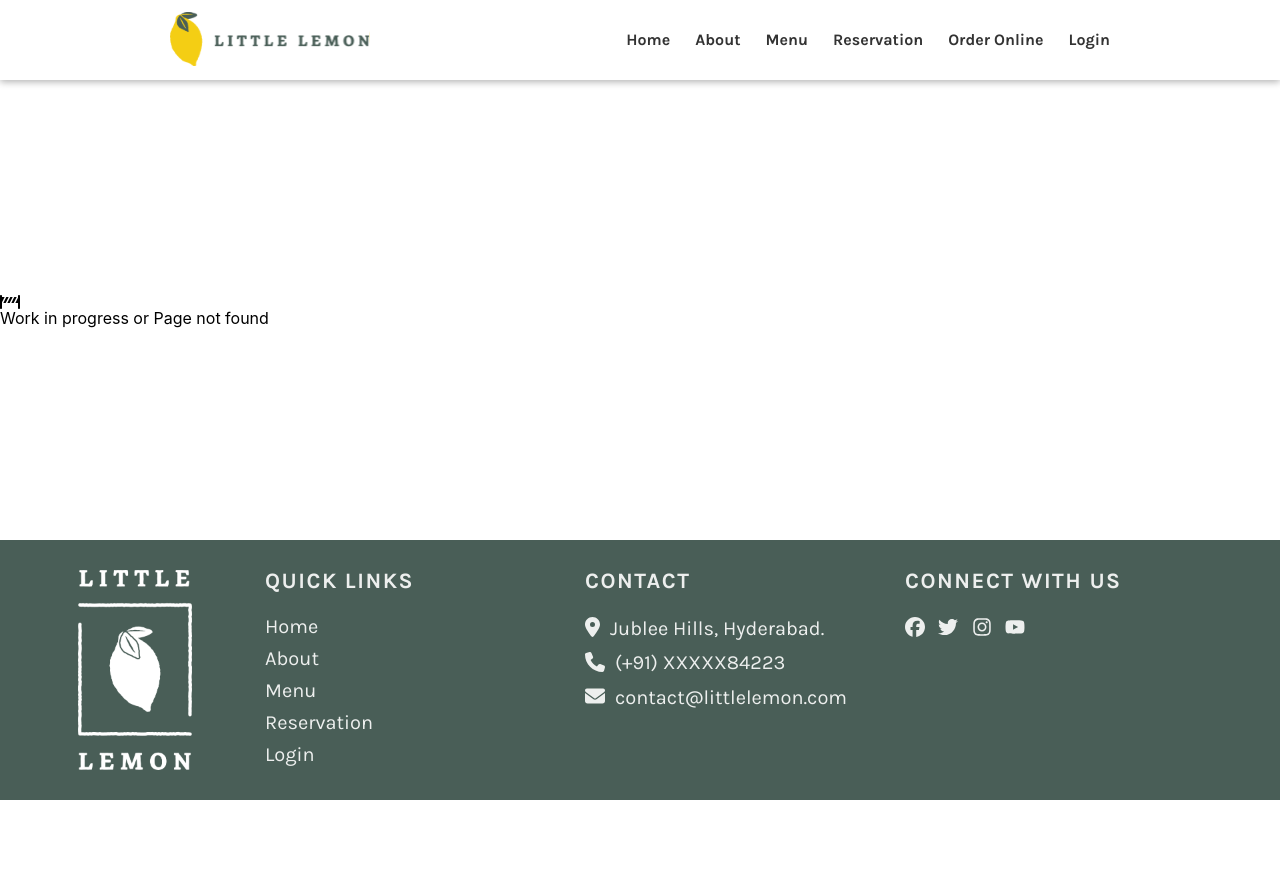
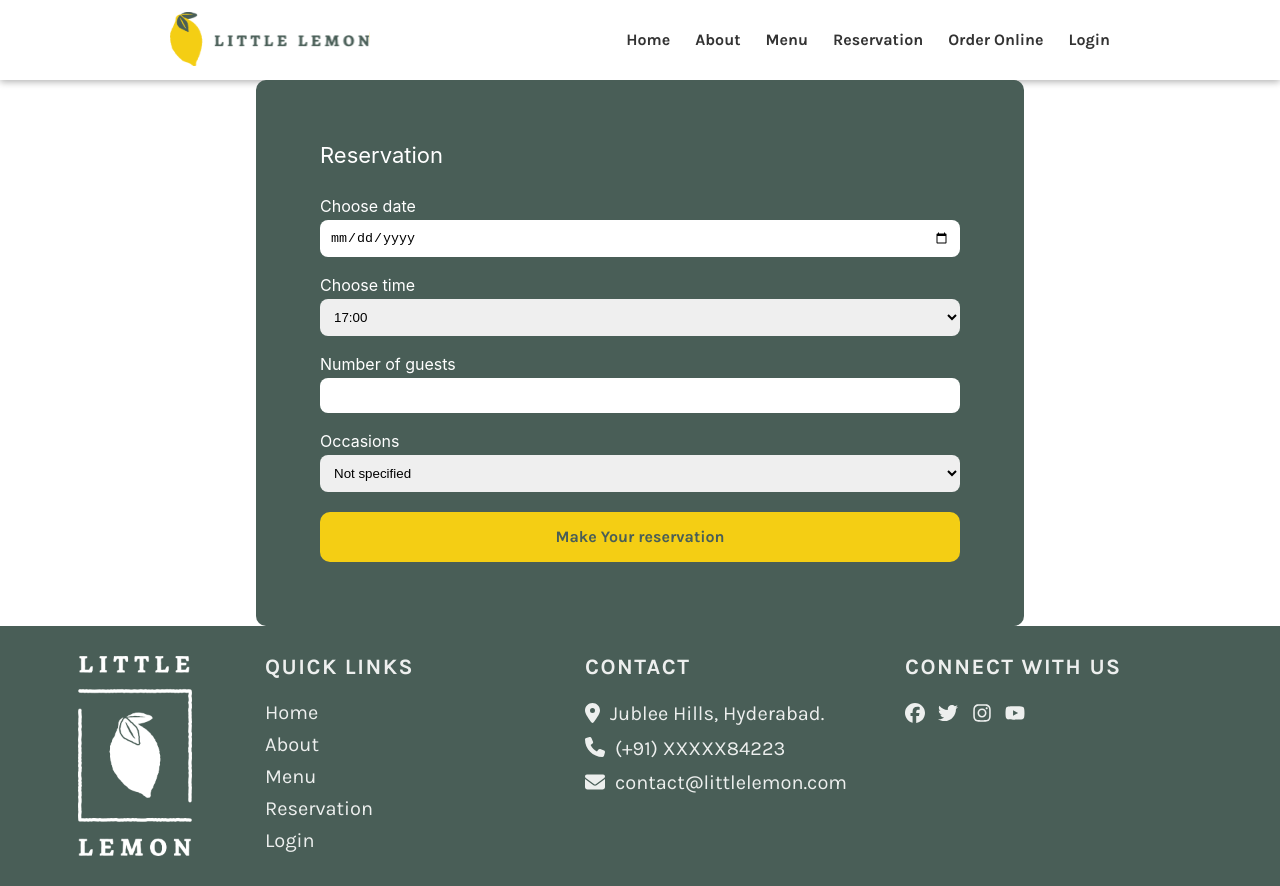
Before and after one commit to edward-montoya/frontend-capstone, a React (Vite) app: page /reservation in a window 1280 px wide. Before the commit the page ends 800 px from the top, so only its background shows below. Built offline with nearby package versions, Linux system fonts and the light colour scheme; a web font is replaced by a local one.

Commit message:
Added Booking page

```diff
--- a/package.json
+++ b/package.json
@@ -14,15 +14,18 @@
     "@fortawesome/free-brands-svg-icons": "^6.6.0",
     "@fortawesome/free-solid-svg-icons": "^6.6.0",
     "@fortawesome/react-fontawesome": "^0.2.2",
+    "formik": "^2.4.6",
     "react": "^18.3.1",
     "react-dom": "^18.3.1",
     "react-helmet": "^6.1.0",
-    "react-router-dom": "^6.25.1"
+    "react-router-dom": "^6.25.1",
+    "yup": "^1.4.0"
   },
   "devDependencies": {
     "@types/react": "^18.3.3",
     "@types/react-dom": "^18.3.0",
     "@types/react-helmet": "^6.1.11",
+    "@types/yup": "^0.32.0",
     "@typescript-eslint/eslint-plugin": "^7.15.0",
     "@typescript-eslint/parser": "^7.15.0",
     "@vitejs/plugin-react": "^4.3.1",
--- a/src/App.tsx
+++ b/src/App.tsx
@@ -3,6 +3,7 @@ import "./App.scss";
 import Layout from "./layout/Layout";
 import Home from "./pages/Home/Home";
 import NotFound from "./pages/NotFound/NotFound";
+import Booking from "./pages/Booking/Booking";
 
 function App() {
   return (
@@ -10,6 +11,7 @@ function App() {
       <Layout>
         <Routes>
           <Route path="/" element={<Home />} />
+          <Route path="/reservation" element={<Booking />} />
           <Route path="*" element={<NotFound />} />
         </Routes>
       </Layout>
--- a/src/components/Button/Button.tsx
+++ b/src/components/Button/Button.tsx
@@ -3,7 +3,7 @@ import "./Button.scss";
 
 type ButtonProps = {
     title: string,
-    onClick: Function,
+    onClick?: Function,
     type?: 'submit' | 'button'
   }
 
--- /dev/null
+++ b/src/components/Input/Input.scss
@@ -0,0 +1,21 @@
+.formField {
+    display: grid;
+    grid-auto-flow: row;
+    gap: 6px;
+}
+
+.label {
+    color: white;
+}
+
+.input {
+    border-radius: 8px;
+    padding: 10px;
+    border: none;
+}
+
+.error {
+    margin: 4px;
+    color: #f4ce14;
+    font-size: 12px;
+}
--- /dev/null
+++ b/src/components/Input/Input.tsx
@@ -0,0 +1,46 @@
+import { FormikHandlers, FormikValues } from "formik";
+import './Input.scss';
+
+type InputProp = {
+  formik: FormikHandlers & FormikValues;
+  field: string;
+  fieldLabel: string;
+  type?: "date" | "text" | "time" | "number" | "select";
+  options?: string[],
+};
+
+const Input = ({ formik, field, fieldLabel, type = "text", options = [] }: InputProp) => {
+  return (
+    <div className="formField">
+      <label className="label" htmlFor={field}>
+        {fieldLabel}
+      </label>
+      {
+      type !== 'select' ?
+      <input
+        className="input"
+        id={field}
+        name={field}
+        type={type}
+        onChange={formik.handleChange}
+        onBlur={formik.handleBlur}
+        value={formik.values[field]}
+      /> :
+      <select
+      className="input"
+        id={field}
+        value={formik.values[field]}
+        onChange={formik.handleChange}
+      >
+        { options.map((option, index) => (<option key={`option-${index}`}>{option}</option>)) }
+      </select>
+    }
+     {formik.touched[field] && formik.errors[field] ? (
+        <div className="error">{formik.errors[field]}</div>
+      ) : null}
+
+    </div>
+  );
+};
+
+export default Input;
--- /dev/null
+++ b/src/pages/Booking/Booking.scss
@@ -0,0 +1,19 @@
+@use "../../scss/index" as *;
+
+.booking {
+    display: grid;
+    grid-auto-flow: row;
+    place-items: center;
+    gap: 2rem;
+    &__content {
+        background: $base-color;
+        padding: 4rem;
+        width: 50%;
+        border-radius: 10px;
+    }
+    &__title {
+        font-size: 22px;
+        color: white;
+        margin-bottom: 2rem;
+    }
+}
--- /dev/null
+++ b/src/pages/Booking/Booking.tsx
@@ -0,0 +1,26 @@
+import { createPortal } from 'react-dom';
+import './Booking.scss';
+import BookingForm from './BookingForm/BookingForm';
+import { useState } from 'react';
+import BookingConfirmation from './BookingConfirmation/BookingConfirmation';
+
+
+const Booking = () => {
+    const [visible, setVisible] = useState(false);
+
+    return (
+        <>
+            <section className='booking'>
+                <div className='booking__content'>
+                    <h1 className='booking__title'>Reservation</h1>
+                    <BookingForm confirmation={() => setVisible(true)} />
+                </div>
+            </section>
+            { createPortal(
+                <BookingConfirmation visible={visible} setVisible={setVisible} />
+                , document.body) }
+        </>
+    )
+}
+
+export default Booking;
--- /dev/null
+++ b/src/pages/Booking/BookingConfirmation/BookingConfirmation.scss
@@ -0,0 +1,25 @@
+.modal {
+    box-sizing: border-box;
+    position: fixed; /* Stay in place */
+    display: grid;
+    place-items: center;
+    z-index: 1; /* Sit on top */
+    left: 0;
+    top: 0;
+    width: 100%; /* Full width */
+    height: 100%; /* Full height */
+    overflow: auto; /* Enable scroll if needed */
+    background-color: rgb(0,0,0); /* Fallback color */
+    background-color: rgba(0,0,0,0.4); /* Black w/ opacity */
+    &__content {
+        border-radius: 10px;
+        background-color: #fefefe;
+        margin: auto;
+        padding: 20px;
+        border: 1px solid #888;
+        width: 80%;
+        display: flex;
+        flex-direction: column;
+        gap: 1rem;
+    }
+}
--- /dev/null
+++ b/src/pages/Booking/BookingConfirmation/BookingConfirmation.tsx
@@ -0,0 +1,44 @@
+import "./BookingConfirmation.scss";
+import Button from "../../../components/Button/Button";
+import { useNavigate } from "react-router-dom";
+
+const BookingConfirmation = ({
+  visible,
+  setVisible,
+}: {
+  visible: boolean;
+  setVisible: Function;
+}) => {
+  const navigation = useNavigate();
+
+  function closeModal() {
+    setVisible(false);
+    navigation("/");
+  }
+
+  return visible ? (
+    <div
+      className="modal"
+      aria-live="polite"
+      aria-labelledby="dialog_label"
+      role="alertdialog"
+      aria-modal="true"
+    >
+      <div className="modal__content">
+        <h2 className="modal__title" id="dialog_label">
+          Booking Confirmation
+        </h2>
+        <p className="modal__description">
+          Thank you for choosing Little Lemon! Your reservation has been
+          successfully made. You will receive a confirmation email with the
+          details of your reservation. We are excited to see you soon!
+        </p>
+        <Button type="button" title="Close" onClick={() => closeModal()} />
+      </div>
+    </div>
+  ) : (
+    ""
+  );
+};
+
+export default BookingConfirmation;
--- /dev/null
+++ b/src/pages/Booking/BookingForm/BookingForm.scss
@@ -0,0 +1,4 @@
+.booking-form {
+    display: grid;
+    gap: 20px;
+}
--- /dev/null
+++ b/src/pages/Booking/BookingForm/BookingForm.tsx
@@ -0,0 +1,78 @@
+import { useFormik } from "formik";
+import * as Yup from "yup";
+import "./BookingForm.scss";
+import Input from "../../../components/Input/Input";
+import Button from "../../../components/Button/Button";
+
+const BookingForm = ({ confirmation } : {confirmation: Function}) => {
+  const getCurrentDate = () => {
+    const today = new Date();
+    today.setHours(0, 0, 0, 0);
+    return today;
+  };
+
+  const formik = useFormik({
+    initialValues: {
+      date: "",
+      time: "17:00",
+      guests: "",
+      occasion: "Not specified",
+    },
+    validationSchema: Yup.object({
+      date: Yup.date()
+        .min(getCurrentDate(), "You cannot reserve old dates")
+        .required("Required"),
+      time: Yup.string()
+        .required("Required"),
+      guests: Yup.number()
+        .required("Required")
+        .min(1, "At least one person needs to assist")
+        .max(
+          10,
+          "We only make reservation for maximum 10 people. For bigger reservation you need to call us."
+        ),
+    }),
+    onSubmit: (values) => {
+      // Do something with the data
+      console.log('Form data: ', JSON.stringify(values, null, 2));
+      confirmation();
+    },
+  });
+
+  const occasionOptions = ['Not specified', 'Birthday', 'Anniversary'];
+  const timeOptions = ['17:00', '17:30', '18:00', '18:30', '19:00', '19:30', '20:00', '20:30', '21:00', '23:00']
+
+  return (
+    <form onSubmit={formik.handleSubmit} className="booking-form">
+      <Input
+        type="date"
+        field="date"
+        fieldLabel="Choose date"
+        formik={formik}
+      />
+      <Input
+        type="select"
+        field="time"
+        fieldLabel="Choose time"
+        formik={formik}
+        options={timeOptions}
+      />
+      <Input
+        type="number"
+        field="guests"
+        fieldLabel="Number of guests"
+        formik={formik}
+      />
+      <Input
+        type="select"
+        field="occasion"
+        fieldLabel="Occasions"
+        formik={formik}
+        options={occasionOptions}
+      />
+      <Button type="submit" title="Make Your reservation" />
+    </form>
+  );
+};
+
+export default BookingForm;
```
Also changed, not shown: 1 other file (tests, documents, lock files or other folders).
